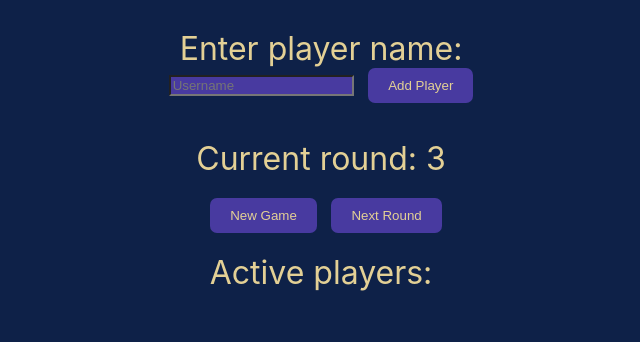
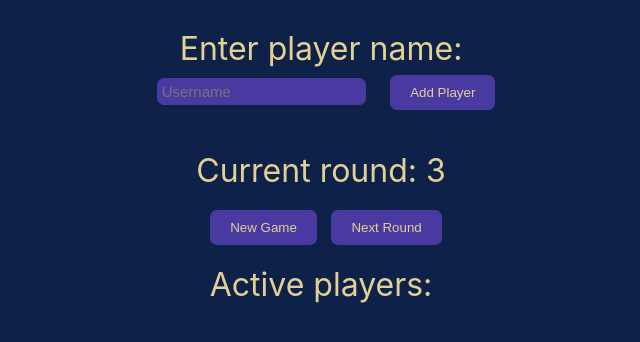
Before and after one commit to simonsallad/3an, a website: page public/index.html in a window 1280 px wide. Shown: the part 94-436 px from the top of the page, without its empty margins (319-959 px from the left). Drawn offline with Linux system fonts and the light colour scheme.

Commit message:
Styled the textBox class

```diff
--- a/public/style.css
+++ b/public/style.css
@@ -5,6 +5,7 @@ body {
     color: #E3D095;
     font-family: Inter, sans-serif;
 }
+
 #topBanner {
     font-size: 3em;
     text-align: center;
@@ -104,4 +105,9 @@ button {
 .textBox {
     background-color: #483AA0;
     color: #E3D095;
+    border: none;
+    font-size: 15px;
+    margin: 10px;
+    padding: 5px;
+    border-radius: 7px;
 }
```
